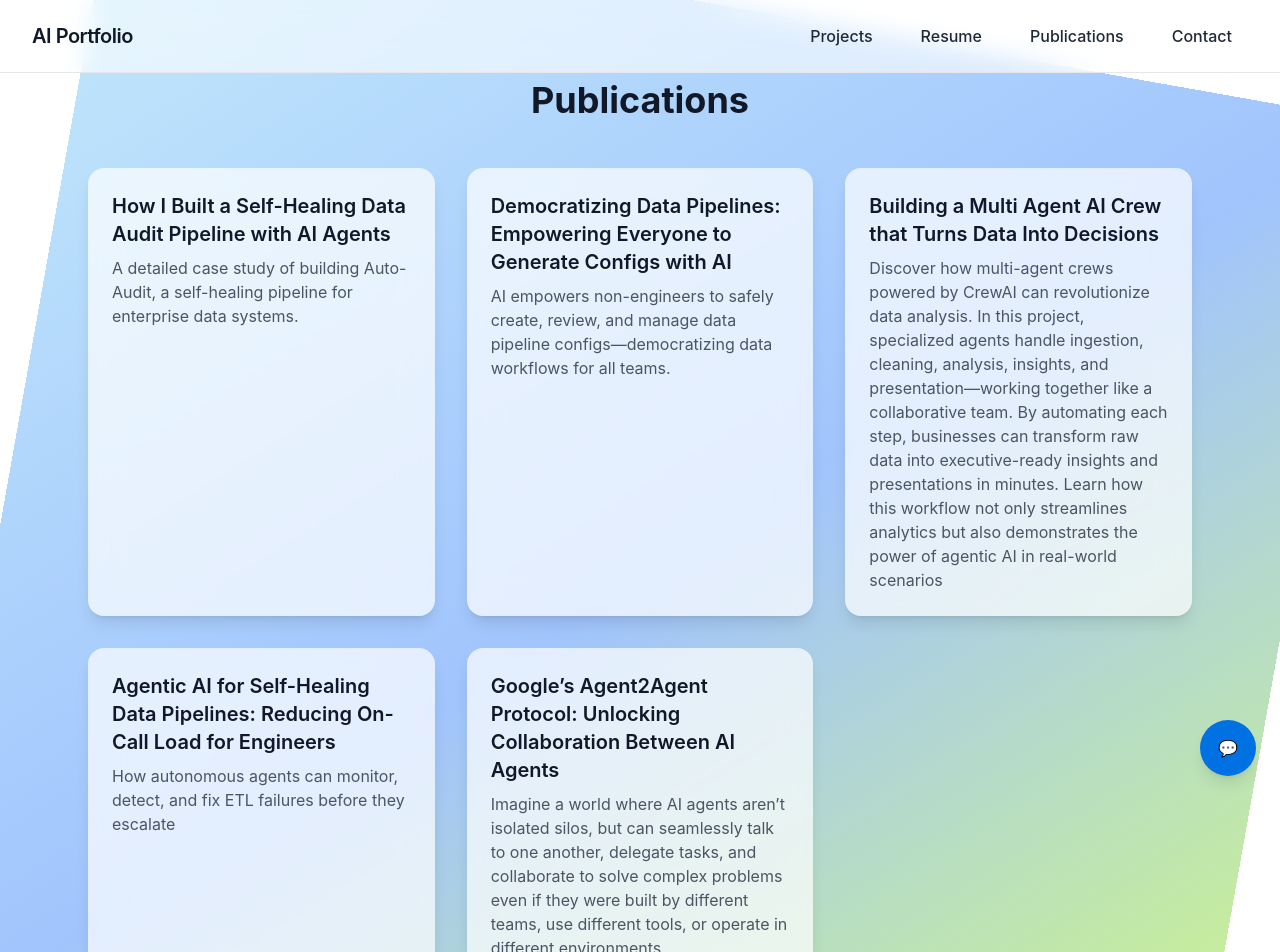
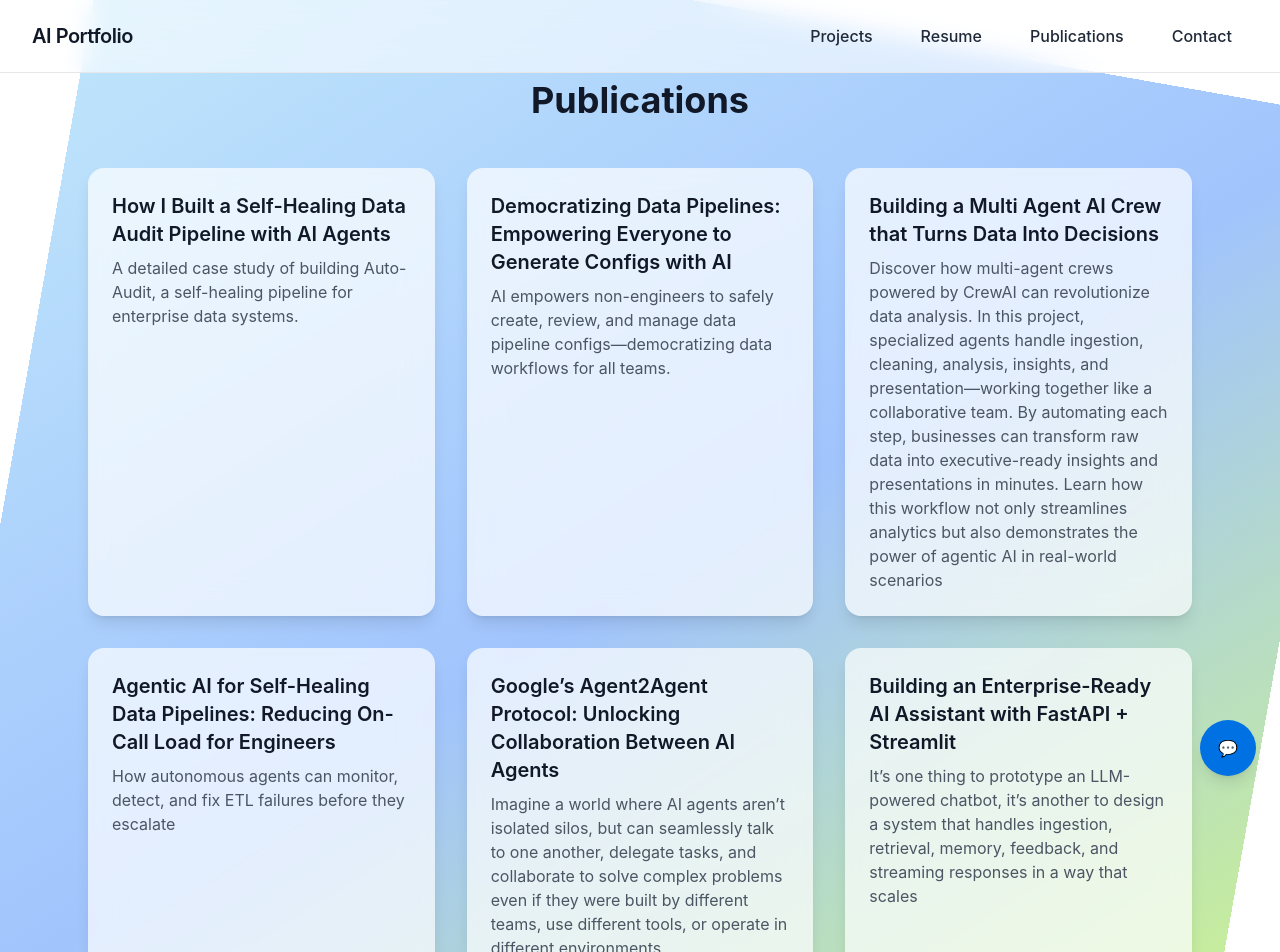
Before and after one commit to kknudson15/ai-portfolio-starter, a Next.js app: page /publications in a window 1280 px wide. Shown: the top 952 px of the page. Built offline with nearby package versions, Linux system fonts and the light colour scheme.

Commit message:
New Publication

```diff
--- a/pages/publications.jsx
+++ b/pages/publications.jsx
@@ -37,6 +37,13 @@ const publications = [
     description:
     "Imagine a world where AI agents aren’t isolated silos, but can seamlessly talk to one another, delegate tasks, and collaborate to solve complex problems even if they were built by different teams, use different tools, or operate in different environments",
     link: "https://medium.com/@kyle.knudson2015/googles-agent2agent-protocol-unlocking-collaboration-between-ai-agents-a591bc6db8df",
+  },
+  {
+    id: 6,
+    title: "Building an Enterprise-Ready AI Assistant with FastAPI + Streamlit",
+    description:
+    "It’s one thing to prototype an LLM-powered chatbot, it’s another to design a system that handles ingestion, retrieval, memory, feedback, and streaming responses in a way that scales",
+    link: "https://medium.com/towards-artificial-intelligence/building-an-enterprise-ready-ai-assistant-with-fastapi-streamlit-cda4cd33f192",
   },
 ];
 
```
